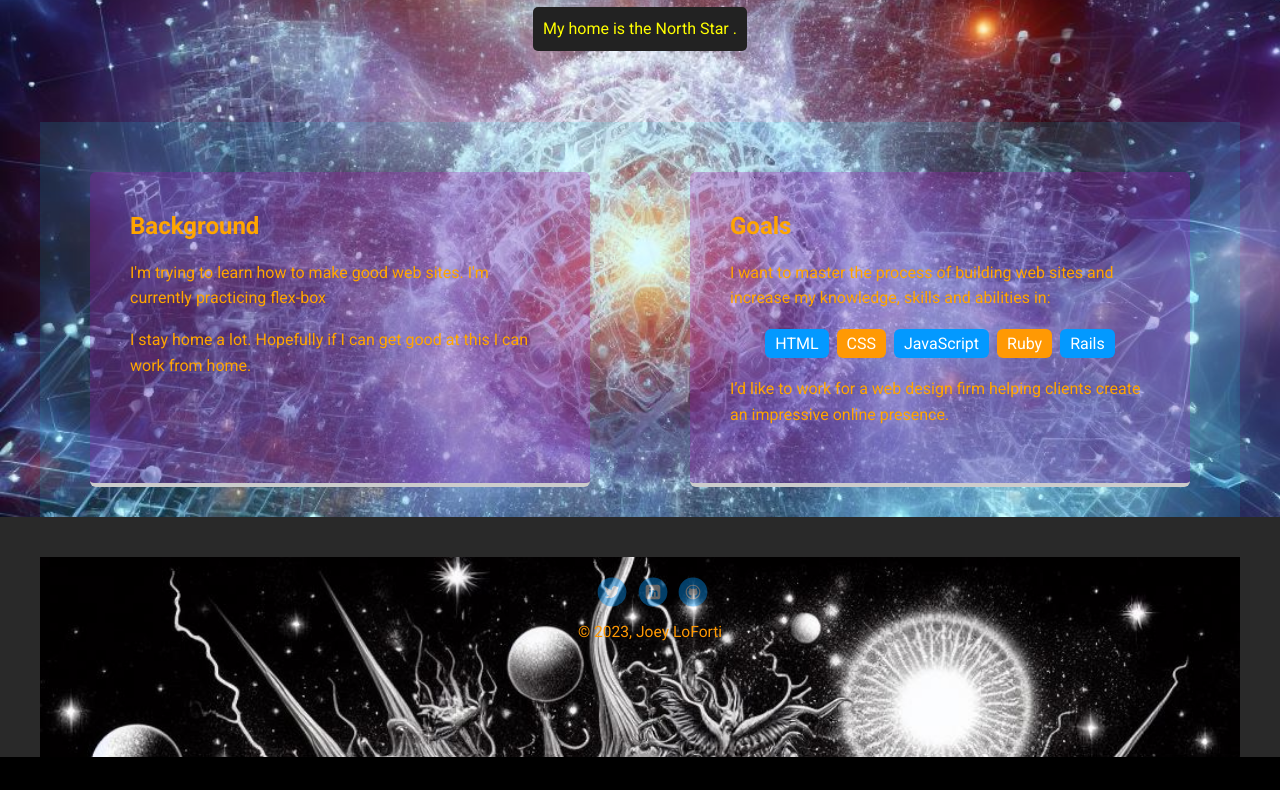
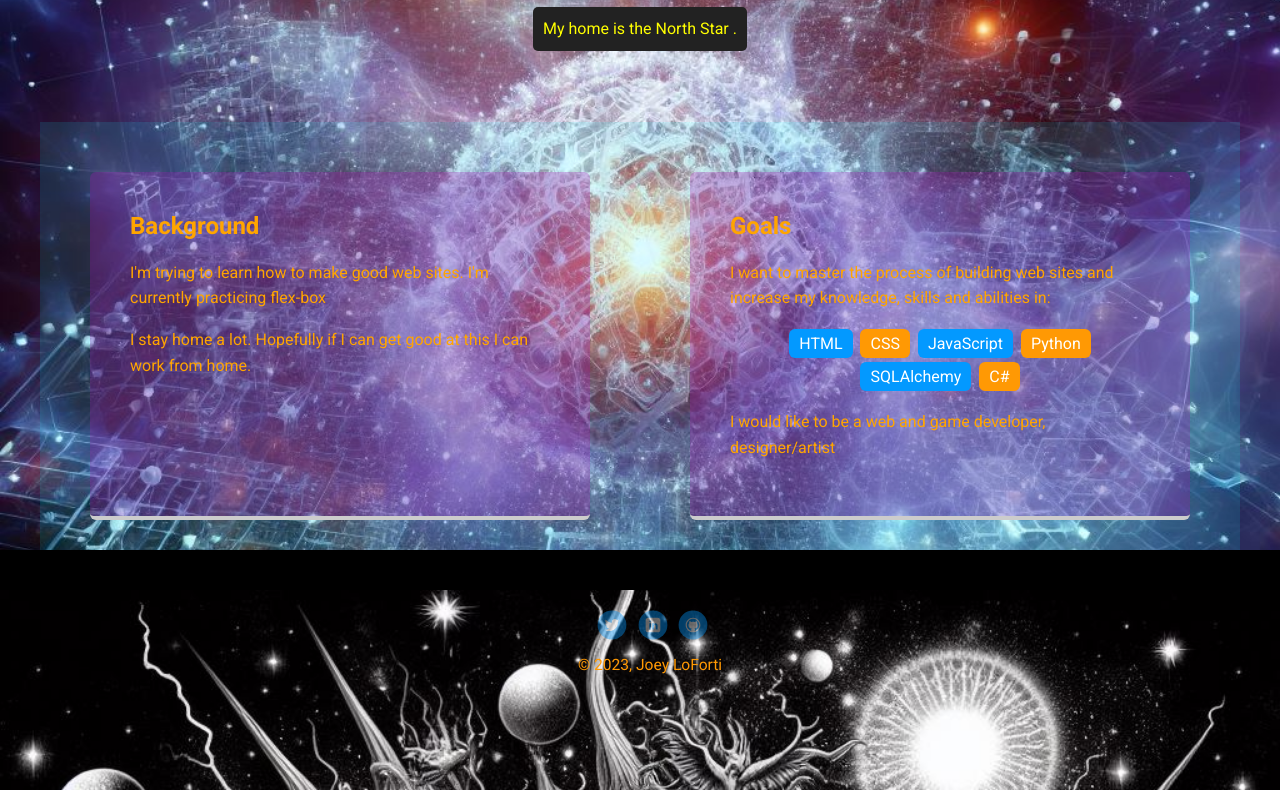
Before and after one commit to jobiju42/portfolio_update_v1, a plain HTML site: page index.html in a window 1280 px wide. Shown: the part 348-1138 px from the top of the page. Before the commit the page ends 1105 px from the top, so only its background shows below. Drawn offline with Linux system fonts and the light colour scheme; a web font is replaced by a local one.

Commit message:
fixed footer and background color

```diff
--- a/index.html
+++ b/index.html
@@ -38,13 +38,14 @@
             <li>HTML</li>
             <li>CSS</li>
             <li>JavaScript</li>
-            <li>Ruby</li>
-            <li>Rails</li>
+            <li>Python</li>
+            <li>SQLAlchemy</li>
+            <li>C#</li>
           </ul>
-          <p>I’d like to work for a web design firm helping clients create an impressive online presence.</p>
+          <p>I would like to be a web and game developer, designer/artist</p>
         </section>
-      </div>
-    </main>
+      </main>
+    </div>
     <footer>
       <ul>
         <li><a href="#" class="social twitter">Twitter</a></li>
--- a/styles.css
+++ b/styles.css
@@ -14,7 +14,7 @@ body {
   text-align: center;
   font-family: 'Roboto', sans-serif;
   color: #222;
-  background-color: rgba(254, 252, 254, 0.161);
+  background-color: rgba(0, 0, 0, .99);
   margin-bottom: -50px;
   padding-bottom: -50px;
   align-items: stretch;
@@ -225,8 +225,9 @@ a.social:hover {
   }
 
   footer {
+    margin-top: -100px;
     font-size: 1.3em;
-    max-width: 1200px;
+    min-width: 1200px;
     margin: 40px auto;
   }
 
```
